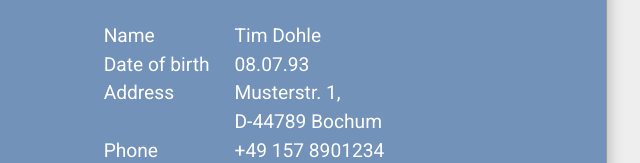
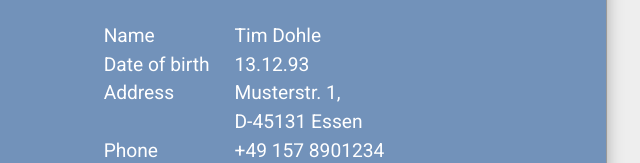
Before and after one commit to timmy38233/CV, a plain HTML site: page index.html in a window 1280 px wide. Shown: the part 624-787 px from the top of the page, 513-1153 px from the left. Drawn offline with Linux system fonts and the light colour scheme.

Commit message:
Corrected personal info

```diff
--- a/index.html
+++ b/index.html
@@ -43,11 +43,11 @@
                         </tr>
                         <tr>
                             <td class="info__description">Date of birth</td>
-                            <td class="info__value">08.07.93</td>
+                            <td class="info__value">13.12.93</td>
                         </tr>
                         <tr>
                             <td class="info__description">Address</td>
-                            <td class="info__value">Musterstr. 1,<br>D-44789 Bochum</td>
+                            <td class="info__value">Musterstr. 1,<br>D-45131 Essen</td>
                         </tr>
                         <tr>
                             <td class="info__description">Phone</td>
```
